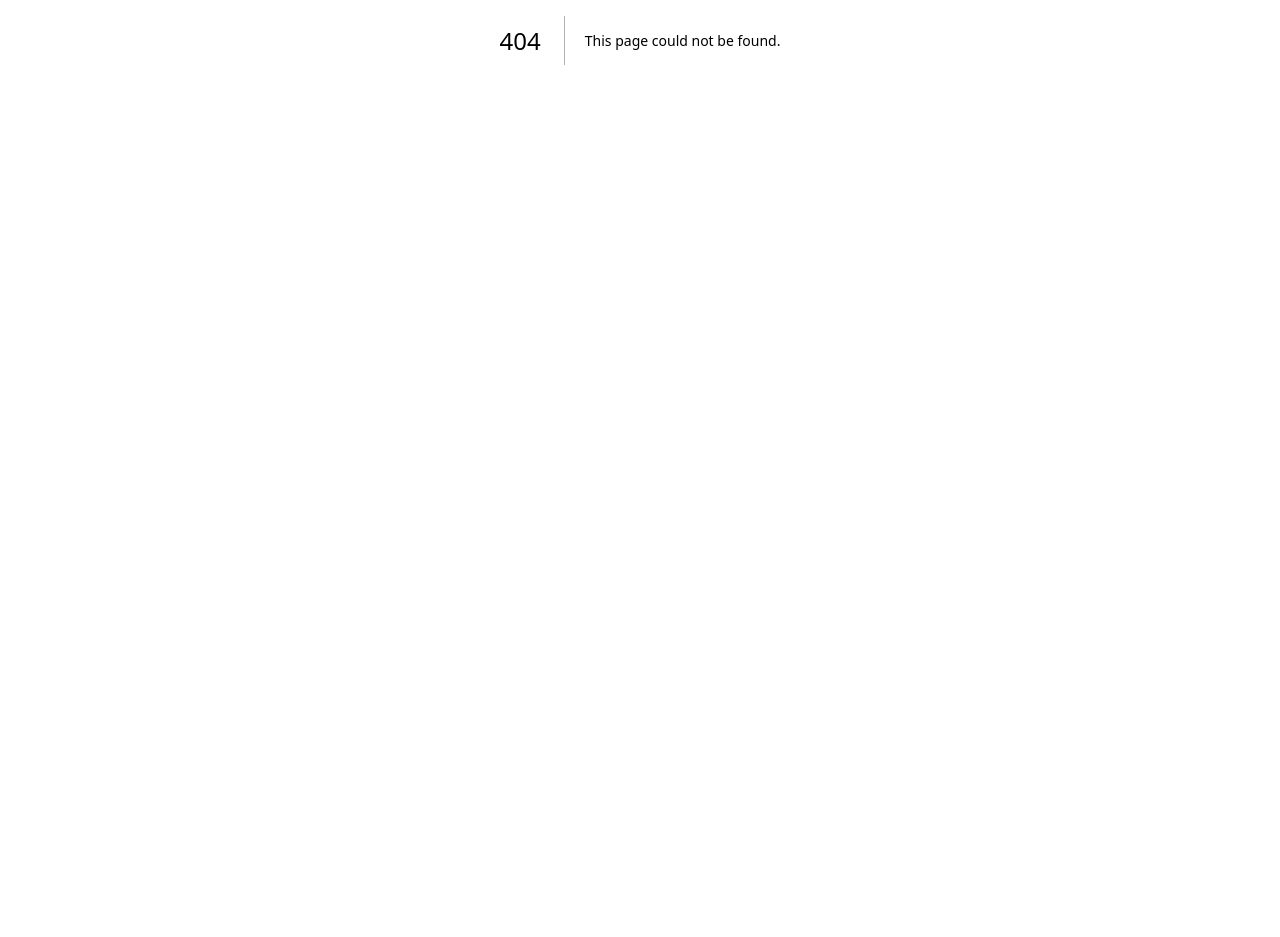
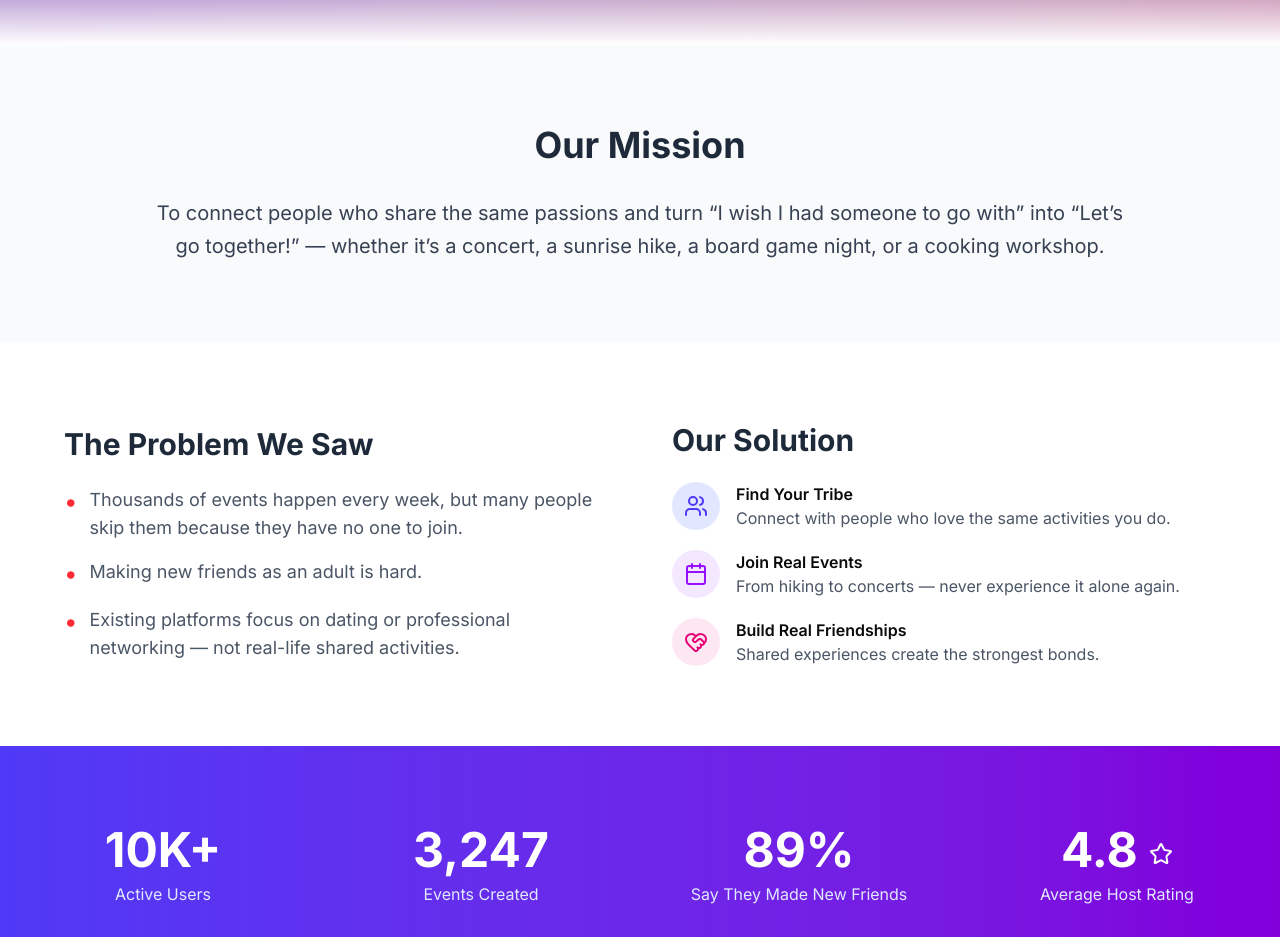
Before and after one commit to Sahajewel/events-activity-frontend, a Next.js app: page /about in a window 1280 px wide. Before the commit this address had no page. Shown: the part 360-1297 px from the top of the page. Before the commit the page ends 800 px from the top, so only its background shows below. Built offline with nearby package versions, Linux system fonts and the light colour scheme; no server answers.

Commit message:
about us page craeted

```diff
--- /dev/null
+++ b/app/(main)/about/page.tsx
@@ -0,0 +1,13 @@
+import About from "@/components/about/About";
+import { Footer } from "@/components/layout/Footer";
+import { Navbar } from "@/components/layout/Navbar";
+
+export default function page() {
+  return (
+    <div>
+      <Navbar></Navbar>
+      <About></About>
+      <Footer></Footer>
+    </div>
+  );
+}
--- /dev/null
+++ b/components/about/About.tsx
@@ -0,0 +1,195 @@
+"use client";
+
+import Link from "next/link";
+import {
+  Users,
+  Calendar,
+  HeartHandshake,
+  Sparkles,
+  MapPin,
+  Star,
+} from "lucide-react";
+
+export default function About() {
+  return (
+    <>
+      {/* Hero Section */}
+      <section className="relative bg-gradient-to-br from-indigo-600 via-purple-600 to-pink-600 text-white py-24 overflow-hidden">
+        <div className="absolute inset-0 bg-black opacity-40"></div>
+        <div className="container mx-auto px-6 relative z-10 text-center">
+          <h1 className="text-5xl md:text-6xl font-bold mb-6">
+            Never Go Alone Again
+          </h1>
+          <p className="text-xl md:text-2xl max-w-3xl mx-auto opacity-95">
+            We believe no one should miss out on amazing experiences just
+            because they don’t have someone to go with.
+          </p>
+        </div>
+        <div className="absolute bottom-0 left-0 right-0 h-32 bg-gradient-to-t from-white to-transparent"></div>
+      </section>
+
+      {/* Mission Statement */}
+      <section className="py-20 bg-gray-50">
+        <div className="container mx-auto px-6 max-w-5xl text-center">
+          <h2 className="text-4xl font-bold text-gray-800 mb-8">Our Mission</h2>
+          <p className="text-xl text-gray-700 leading-relaxed">
+            To connect people who share the same passions and turn “I wish I had
+            someone to go with” into “Let’s go together!” — whether it’s a
+            concert, a sunrise hike, a board game night, or a cooking workshop.
+          </p>
+        </div>
+      </section>
+
+      {/* Problem → Solution */}
+      <section className="py-20 bg-white">
+        <div className="container mx-auto px-6">
+          <div className="grid md:grid-cols-2 gap-16 items-center max-w-6xl mx-auto">
+            <div>
+              <h3 className="text-3xl font-bold text-gray-800 mb-6">
+                The Problem We Saw
+              </h3>
+              <ul className="space-y-4 text-lg text-gray-600">
+                <li className="flex items-start gap-3">
+                  <span className="text-red-500 text-2xl">•</span>
+                  Thousands of events happen every week, but many people skip
+                  them because they have no one to join.
+                </li>
+                <li className="flex items-start gap-3">
+                  <span className="text-red-500 text-2xl">•</span>
+                  Making new friends as an adult is hard.
+                </li>
+                <li className="flex items-start gap-3">
+                  <span className="text-red-500 text-2xl">•</span>
+                  Existing platforms focus on dating or professional networking
+                  — not real-life shared activities.
+                </li>
+              </ul>
+            </div>
+            <div>
+              <h3 className="text-3xl font-bold text-gray-800 mb-6">
+                Our Solution
+              </h3>
+              <div className="space-y-5">
+                <div className="flex items-center gap-4">
+                  <div className="flex-shrink-0 w-12 h-12 bg-indigo-100 rounded-full flex items-center justify-center">
+                    <Users className="w-6 h-6 text-indigo-600" />
+                  </div>
+                  <div>
+                    <h4 className="font-semibold">Find Your Tribe</h4>
+                    <p className="text-gray-600">
+                      Connect with people who love the same activities you do.
+                    </p>
+                  </div>
+                </div>
+                <div className="flex items-center gap-4">
+                  <div className="flex-shrink-0 w-12 h-12 bg-purple-100 rounded-full flex items-center justify-center">
+                    <Calendar className="w-6 h-6 text-purple-600" />
+                  </div>
+                  <div>
+                    <h4 className="font-semibold">Join Real Events</h4>
+                    <p className="text-gray-600">
+                      From hiking to concerts — never experience it alone again.
+                    </p>
+                  </div>
+                </div>
+                <div className="flex items-center gap-4">
+                  <div className="flex-shrink-0 w-12 h-12 bg-pink-100 rounded-full flex items-center justify-center">
+                    <HeartHandshake className="w-6 h-6 text-pink-600" />
+                  </div>
+                  <div>
+                    <h4 className="font-semibold">Build Real Friendships</h4>
+                    <p className="text-gray-600">
+                      Shared experiences create the strongest bonds.
+                    </p>
+                  </div>
+                </div>
+              </div>
+            </div>
+          </div>
+        </div>
+      </section>
+
+      {/* Stats Section */}
+      <section className="py-20 bg-gradient-to-r from-indigo-600 to-purple-700 text-white">
+        <div className="container mx-auto px-6">
+          <div className="grid grid-cols-2 md:grid-cols-4 gap-10 text-center">
+            <div>
+              <div className="text-5xl font-bold mb-2">10K+</div>
+              <p className="text-indigo-100">Active Users</p>
+            </div>
+            <div>
+              <div className="text-5xl font-bold mb-2">3,247</div>
+              <p className="text-indigo-100">Events Created</p>
+            </div>
+            <div>
+              <div className="text-5xl font-bold mb-2">89%</div>
+              <p className="text-indigo-100">Say They Made New Friends</p>
+            </div>
+            <div>
+              <div className="text-5xl font-bold mb-2">
+                4.8 <Star className="inline w-6 h-6" />
+              </div>
+              <p className="text-indigo-100">Average Host Rating</p>
+            </div>
+          </div>
+        </div>
+      </section>
+
+      {/* Values */}
+      <section className="py-20 bg-gray-50">
+        <div className="container mx-auto px-6 text-center">
+          <h2 className="text-4xl font-bold mb-12">What We Stand For</h2>
+          <div className="grid md:grid-cols-3 gap-10 max-w-5xl mx-auto">
+            <div className="bg-white p-8 rounded-2xl shadow-lg">
+              <Sparkles className="w-12 h-12 text-yellow-500 mx-auto mb-4" />
+              <h3 className="text-2xl font-bold mb-3">Inclusivity</h3>
+              <p className="text-gray-600">
+                Everyone is welcome — introverts, solo travelers, new in town,
+                or just looking for activity buddies.
+              </p>
+            </div>
+            <div className="bg-white p-8 rounded-2xl shadow-lg">
+              <MapPin className="w-12 h-12 text-green-500 mx-auto mb-4" />
+              <h3 className="text-2xl font-bold mb-3">
+                Real-World Connections
+              </h3>
+              <p className="text-gray-600">
+                We’re not another social app. We get you offline and into real
+                experiences.
+              </p>
+            </div>
+            <div className="bg-white p-8 rounded-2xl shadow-lg">
+              <HeartHandshake className="w-12 h-12 text-pink-500 mx-auto mb-4" />
+              <h3 className="text-2xl font-bold mb-3">Safety & Trust</h3>
+              <p className="text-gray-600">
+                Verified profiles, ratings, secure payments, and community
+                guidelines keep everyone safe.
+              </p>
+            </div>
+          </div>
+        </div>
+      </section>
+
+      {/* Final CTA */}
+      <section className="py-20 bg-white border-t">
+        <div className="container mx-auto px-6 text-center">
+          <h2 className="text-4xl font-bold mb-6">
+            Ready to Find Your People?
+          </h2>
+          <p className="text-xl text-gray-600 mb-10 max-w-2xl mx-auto">
+            Join thousands who have already turned solo plans into shared
+            memories.
+          </p>
+          <div className="flex flex-col sm:flex-row gap-5 justify-center">
+            <Link
+              href="/events"
+              className="px-8 py-4 bg-indigo-600 text-white font-semibold rounded-full hover:bg-indigo-700 transition shadow-lg"
+            >
+              Explore Events
+            </Link>
+          </div>
+        </div>
+      </section>
+    </>
+  );
+}
```
